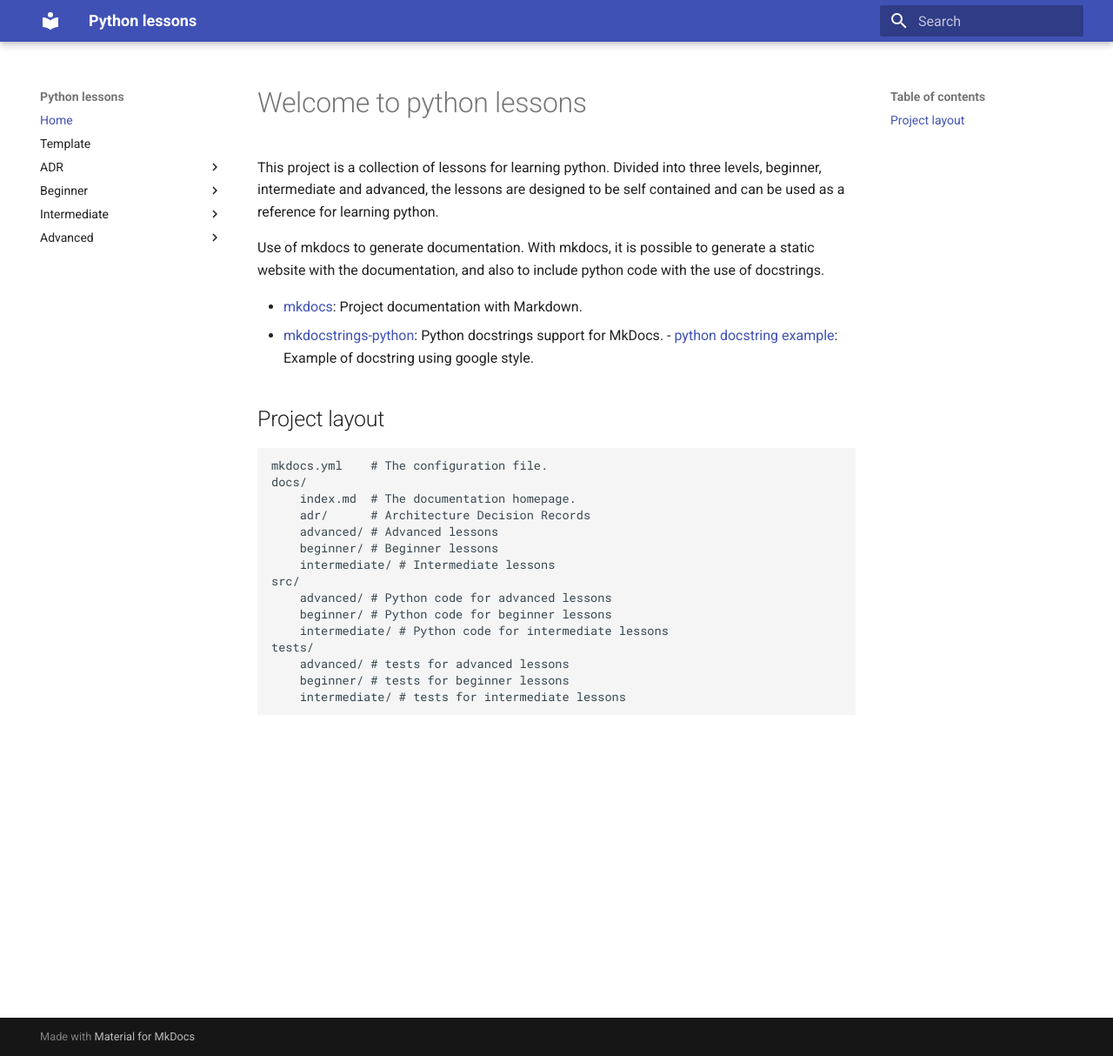
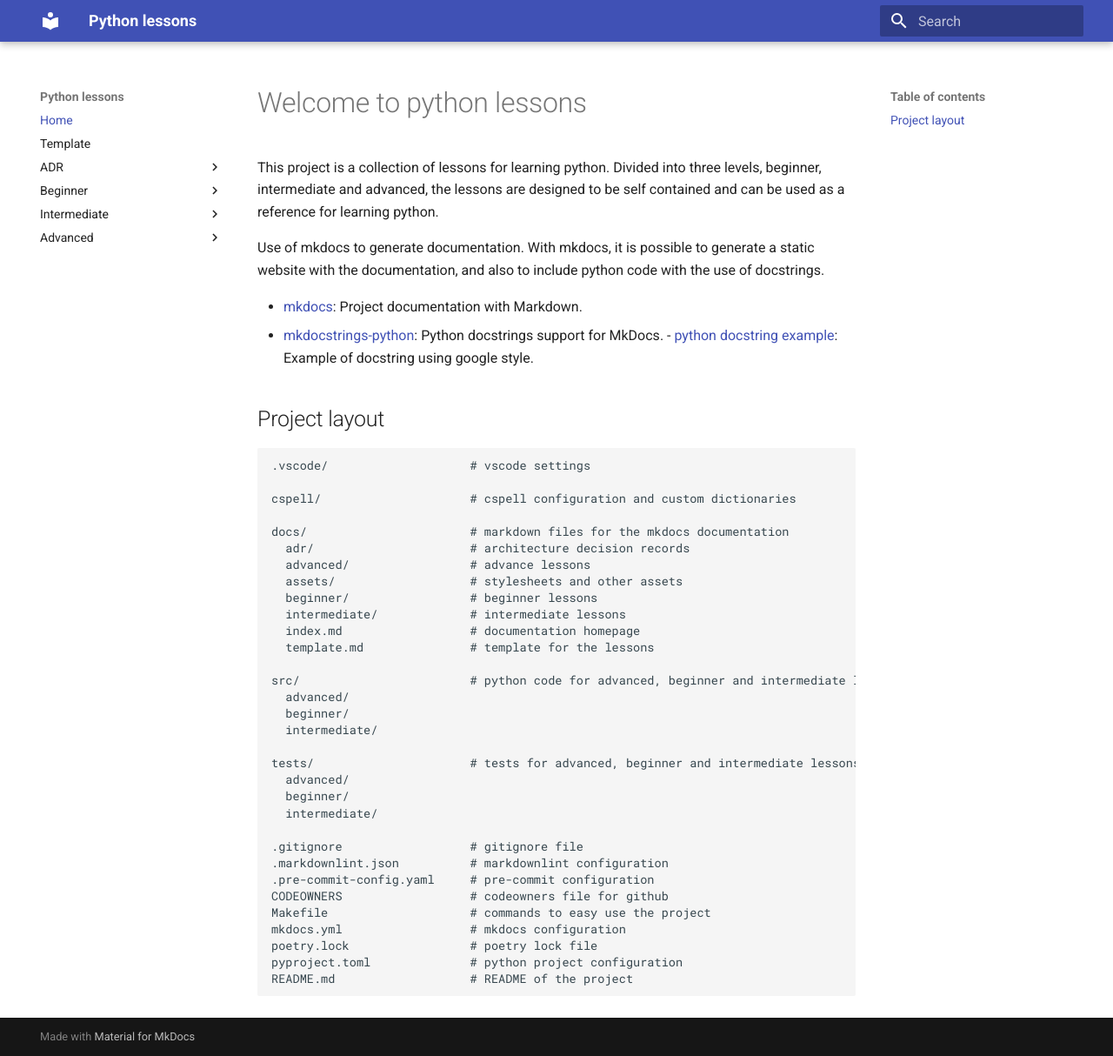
Before and after one commit to McLargo/python-lessons, an MkDocs documentation site: the page built from docs/index.md, in a window 1280 px wide and 1214 px high. Shown: the whole window at 87% size. Built offline with MkDocs 1.6.1 and Material for MkDocs 9.7.7, drawn with Linux system fonts in a browser that asks for light colours.

Commit message:
Chore/adr style (#24)
* Add vscode settings to repo

* Add custom css to restyle articles table
Update ADR metadata
Update some documentation not up-to-date

* Small refactor

```diff
--- /dev/null
+++ b/docs/assets/stylesheets/extra.css
@@ -0,0 +1,11 @@
+article .md-typeset__table{
+  width: 100%;
+}
+
+article .md-typeset__table table{
+  display: inline-table!important;
+}
+
+article .md-typeset__table table td, .md-typeset__table table th{
+  text-align: center!important;
+}
--- a/docs/index.md
+++ b/docs/index.md
@@ -17,18 +17,35 @@
 
 ## Project layout
 
-    mkdocs.yml    # The configuration file.
-    docs/
-        index.md  # The documentation homepage.
-        adr/      # Architecture Decision Records
-        advanced/ # Advanced lessons
-        beginner/ # Beginner lessons
-        intermediate/ # Intermediate lessons
-    src/
-        advanced/ # Python code for advanced lessons
-        beginner/ # Python code for beginner lessons
-        intermediate/ # Python code for intermediate lessons
-    tests/
-        advanced/ # tests for advanced lessons
-        beginner/ # tests for beginner lessons
-        intermediate/ # tests for intermediate lessons
+    .vscode/                    # vscode settings
+
+    cspell/                     # cspell configuration and custom dictionaries
+
+    docs/                       # markdown files for the mkdocs documentation
+      adr/                      # architecture decision records
+      advanced/                 # advance lessons
+      assets/                   # stylesheets and other assets
+      beginner/                 # beginner lessons
+      intermediate/             # intermediate lessons
+      index.md                  # documentation homepage
+      template.md               # template for the lessons
+
+    src/                        # python code for advanced, beginner and intermediate lessons
+      advanced/
+      beginner/
+      intermediate/
+
+    tests/                      # tests for advanced, beginner and intermediate lessons
+      advanced/
+      beginner/
+      intermediate/
+
+    .gitignore                  # gitignore file
+    .markdownlint.json          # markdownlint configuration
+    .pre-commit-config.yaml     # pre-commit configuration
+    CODEOWNERS                  # codeowners file for github
+    Makefile                    # commands to easy use the project
+    mkdocs.yml                  # mkdocs configuration
+    poetry.lock                 # poetry lock file
+    pyproject.toml              # python project configuration
+    README.md                   # README of the project
--- a/mkdocs.yml
+++ b/mkdocs.yml
@@ -2,6 +2,9 @@
 
 theme:
   name: "material"
+
+extra_css:
+  - assets/stylesheets/extra.css
 
 plugins:
   - search
@@ -20,8 +23,8 @@
   - "Home": index.md
   - "Template": template.md
   - ADR:
-    - "ADR-001 - Poetry": adr/001-poetry.md
-    - "ADR-002 - MkDocs": adr/002-mkdocs.md
+    - "ADR-001 - poetry": adr/001-poetry.md
+    - "ADR-002 - mkdocs": adr/002-mkdocs.md
     - "ADR-003 - cSpell": adr/003-spelling.md
   - Beginner:
     - "Check is instance": beginner/check_is_instance.md
```
Also changed, not shown: README.md (+9 -6 lines), docs/adr/001-poetry.md (+4 -3 lines), docs/adr/002-mkdocs.md (+4 -3 lines), docs/adr/003-spelling.md (+4 -3 lines), 2 other files.
